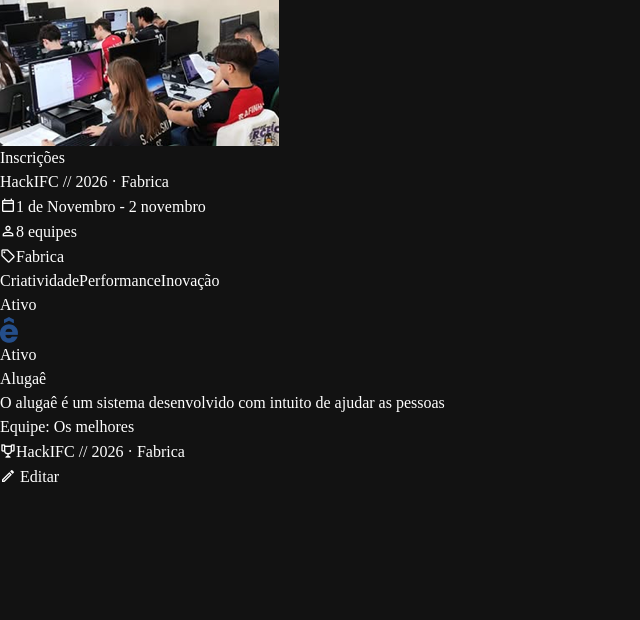
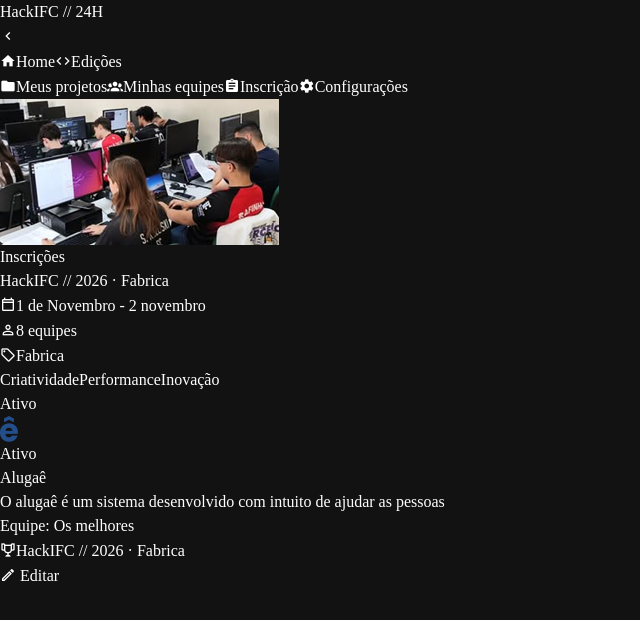
Before and after one commit to fabricadesoftware-ifc/fabricaHackathon_frontEnd, a Vue app: page / in a window 1280 px wide. Shown: the top 620 px of the page, without its empty margins (0-640 px from the left). Built offline with nearby package versions, Linux system fonts and the light colour scheme; a small style sheet from the web is missing.

Commit message:
Feat#10-Integrar Sidebar no App.vue

```diff
--- a/src/App.vue
+++ b/src/App.vue
@@ -1,20 +1,29 @@
 <script lang="ts" setup>
-  import EventCard from './components/ui/eventCard.vue';
-  import StatusProject from './components/ui/statusProject.vue';
-  import ProjectCard from './components/ui/projectCard.vue';
+  import { ref } from 'vue'
+  import EventCard from './components/ui/eventCard.vue'
+  import ProjectCard from './components/ui/projectCard.vue'
+  import { Sidebar } from './components/ui/Sidebar'
+  import StatusProject from './components/ui/statusProject.vue'
+
+  const activeItem = ref('home')
+  const isLoggedIn = ref(true)
 
 </script>
 
 <template>
+  <div class="flex">
+    <Sidebar v-model:active-item="activeItem" :is-logged-in="isLoggedIn" />
+
+    <main class="flex-1">
       <div>
         <div>
           <EventCard
-            endDate="2 novembro"
+            end-date="2 novembro"
             image="/images/hackifc.png"
             location="Fabrica"
-            startDate="1 de Novembro"
+            start-date="1 de Novembro"
             status="inscricoes"
-            statusLabel="Inscrições"
+            status-label="Inscrições"
             :tags="['Criatividade', 'Performance', 'Inovação']"
             :teams="8"
             title="HackIFC // 2026"
@@ -31,14 +40,16 @@
 
       <div>
         <ProjectCard
+          description="O alugaê é um sistema desenvolvido com intuito de ajudar as pessoas"
+          event="HackIFC // 2026 · Fabrica"
           logo="/images/logo.png"
           status="ativo"
-        statusLabel="Ativo"
-        description="O alugaê é um sistema desenvolvido com intuito de ajudar as pessoas"
+          status-label="Ativo"
+          team="Os melhores"
           title="Alugaê"
-        team="Os melhores"
-        event="HackIFC // 2026 · Fabrica"
         />
+      </div>
+    </main>
   </div>
 </template>
 
```
Lines whose indentation alone changed are shown as unchanged.
